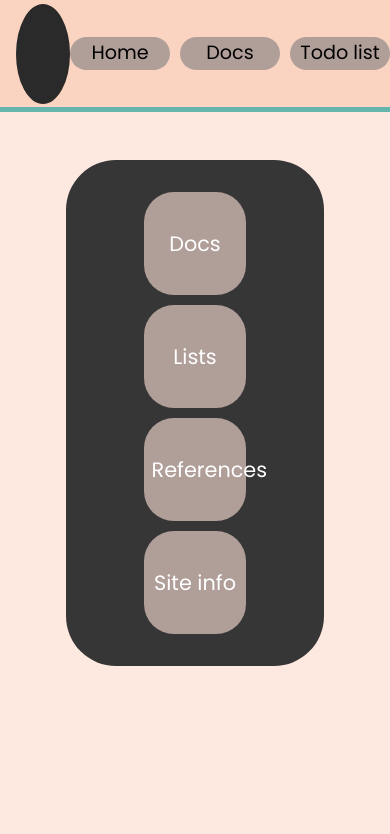
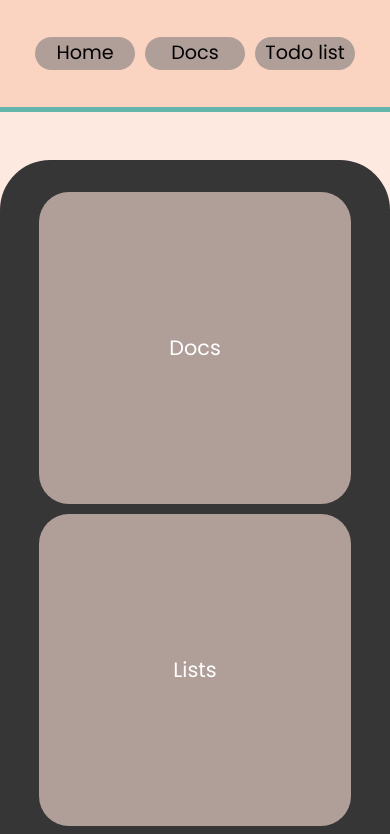
Before and after one commit to ci0cc0lat0/EmilysWorkDashboard, a Next.js app: page / in a window 390 px wide. Shown: the top 834 px of the page. Built offline with nearby package versions, Linux system fonts and the light colour scheme.

Commit message:
Style changes for very small screen widths

```diff
--- a/src/app/styles/globals.css
+++ b/src/app/styles/globals.css
@@ -80,6 +80,15 @@ ul > li {
   list-style-type:disc;
 }
 
+@media screen and (max-width:450px) {
+ .logo{
+  display: none;
+ }
+ .nav_container{
+  justify-content: center;
+ }
+
+}
 /*
 .iframe_container_a{
   margin: auto;
--- a/src/app/styles/page.module.css
+++ b/src/app/styles/page.module.css
@@ -29,7 +29,7 @@
   padding-bottom:40%; /* aspect ratio of 100:value */
   background-color: #B09E99;
   color: white;
-  transition: 0.2s;
+  /* transition: 0.2s; */
 }
 .fp_grid_item:hover{
   scale: 1.1;
@@ -79,6 +79,17 @@
     padding: 2rem 0 2rem 0;
     /* transition: 0.2s; */
   }
+
+  .fp_grid_item{
+    border-radius: 30px;
+
+    position: relative;
+    width: 60%;
+    padding-bottom:60%; /* aspect ratio of 100:value */
+    background-color: #B09E99;
+    color: white;
+    /* transition: 0.2s; */
+  }
   .fp_item_wrapper{
     padding: 0.5rem;
   }
@@ -100,3 +111,43 @@
 
 
 }
+
+@media screen and (max-width:450px) {
+  .fp_grid_container{
+    flex-direction: column;
+    justify-content: center;
+    align-items: center;
+    padding: 2rem 0 2rem 0;
+    width: 100%;
+    /* transition: 0.2s; */
+  }
+  .fp_grid_item{
+    border-radius: 30px;
+
+    position: relative;
+    width: 80%;
+    padding-bottom:80%; /* aspect ratio of 100:value */
+    background-color: #B09E99;
+    color: white;
+  }
+  .fp_item_wrapper{
+    padding: 0.5rem;
+  }
+  .fp_item_text > p{
+    display: none;
+  }
+  .fp_item_wrapper  hr {
+    display: none;
+
+  }
+  .fp_item_wrapper{
+    align-items: center;
+  }
+
+  .fp_item_text > h1 {
+    display: block;
+    font-size: 130%;
+  }
+
+
+}
```
